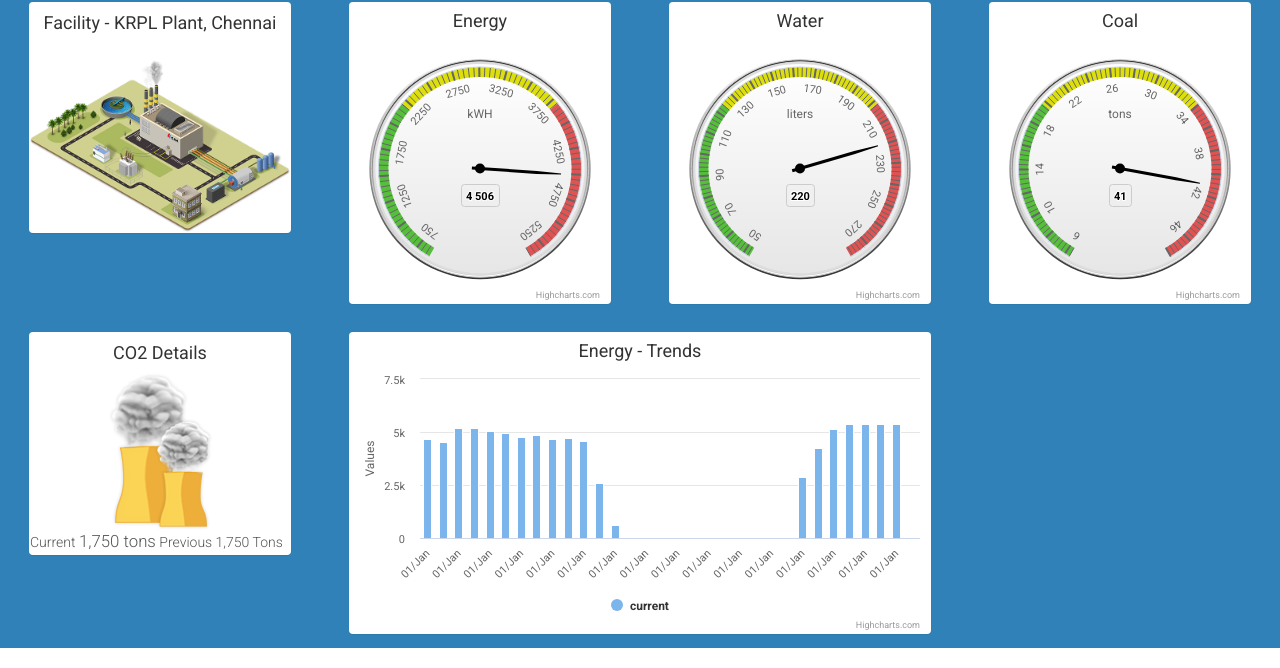
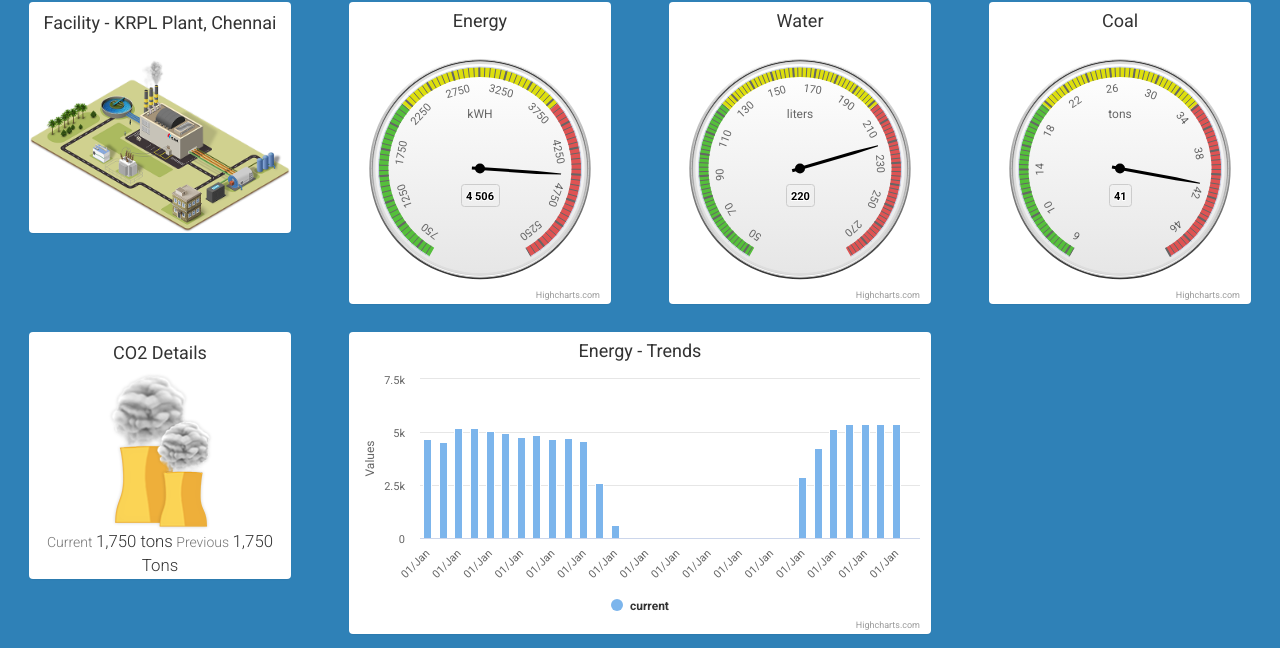
Before and after one commit to tarkalabs/gsh-dashboard, a plain HTML site: page index.html in a window 1280 px wide. Shown: the part 132-800 px from the top of the page. Drawn offline with nearby package versions, Linux system fonts and the light colour scheme.

Commit message:
more styling and mock co2 changes

```diff
--- a/index.html
+++ b/index.html
@@ -80,8 +80,8 @@
         </div>
       </div>
       <script src="https://code.jquery.com/jquery-2.2.3.min.js" integrity="sha256-a23g1Nt4dtEYOj7bR+vTu7+T8VP13humZFBJNIYoEJo=" crossorigin="anonymous"></script>
-      <script src="https://code.highcharts.com/highcharts.js"></script>
-      <script src="https://code.highcharts.com/highcharts-more.js"></script>
+      <script src="https://cdnjs.cloudflare.com/ajax/libs/highcharts/4.2.4/highcharts.js"></script>
+      <script src="https://cdnjs.cloudflare.com/ajax/libs/highcharts/4.2.4/highcharts-more.js"></script>
       <script src="https://cdnjs.cloudflare.com/ajax/libs/moment.js/2.13.0/moment.js"></script>
       <script src="https://maxcdn.bootstrapcdn.com/bootstrap/3.3.6/js/bootstrap.min.js" integrity="sha384-0mSbJDEHialfmuBBQP6A4Qrprq5OVfW37PRR3j5ELqxss1yVqOtnepnHVP9aJ7xS" crossorigin="anonymous"></script>
       <script src="https://cdnjs.cloudflare.com/ajax/libs/underscore.js/1.8.3/underscore-min.js"></script>
--- a/styles/dashboard.css
+++ b/styles/dashboard.css
@@ -21,11 +21,20 @@ h1.header {
 .panel.co2 .img {
   text-align: center;
 }
+.co2-details {
+  text-align: center;
+}
 .co2-details .current, .co2-details .previous {
-  color: #555;
+  color: #777;
   font-weight: 300;
 }
 
 .co2-details .current .value {
+  color: #333;
   font-size: larger;
 }
+
+.co2-details .previous .value {
+  color: #333;
+  font-size: larger;
+}
```
